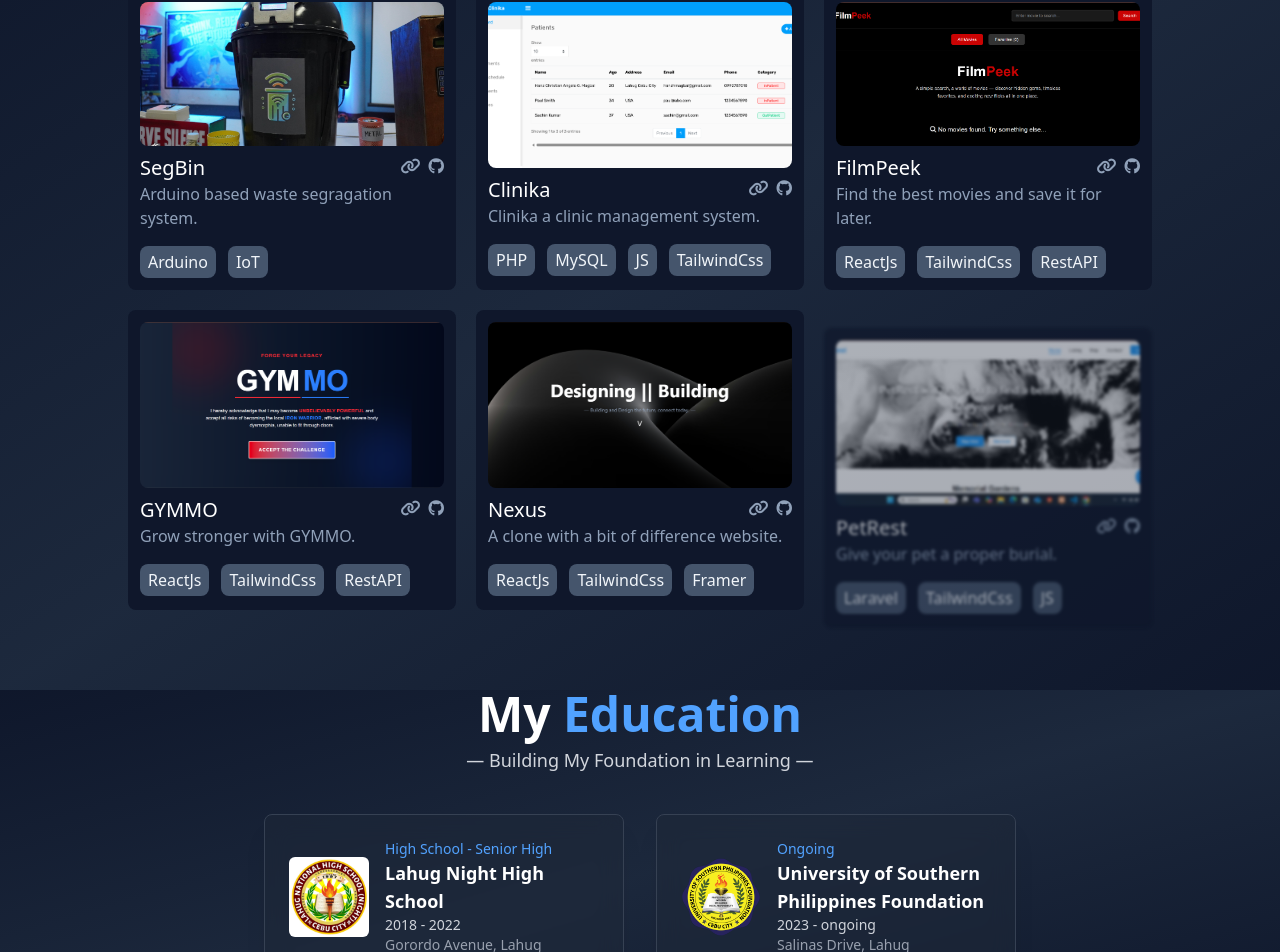
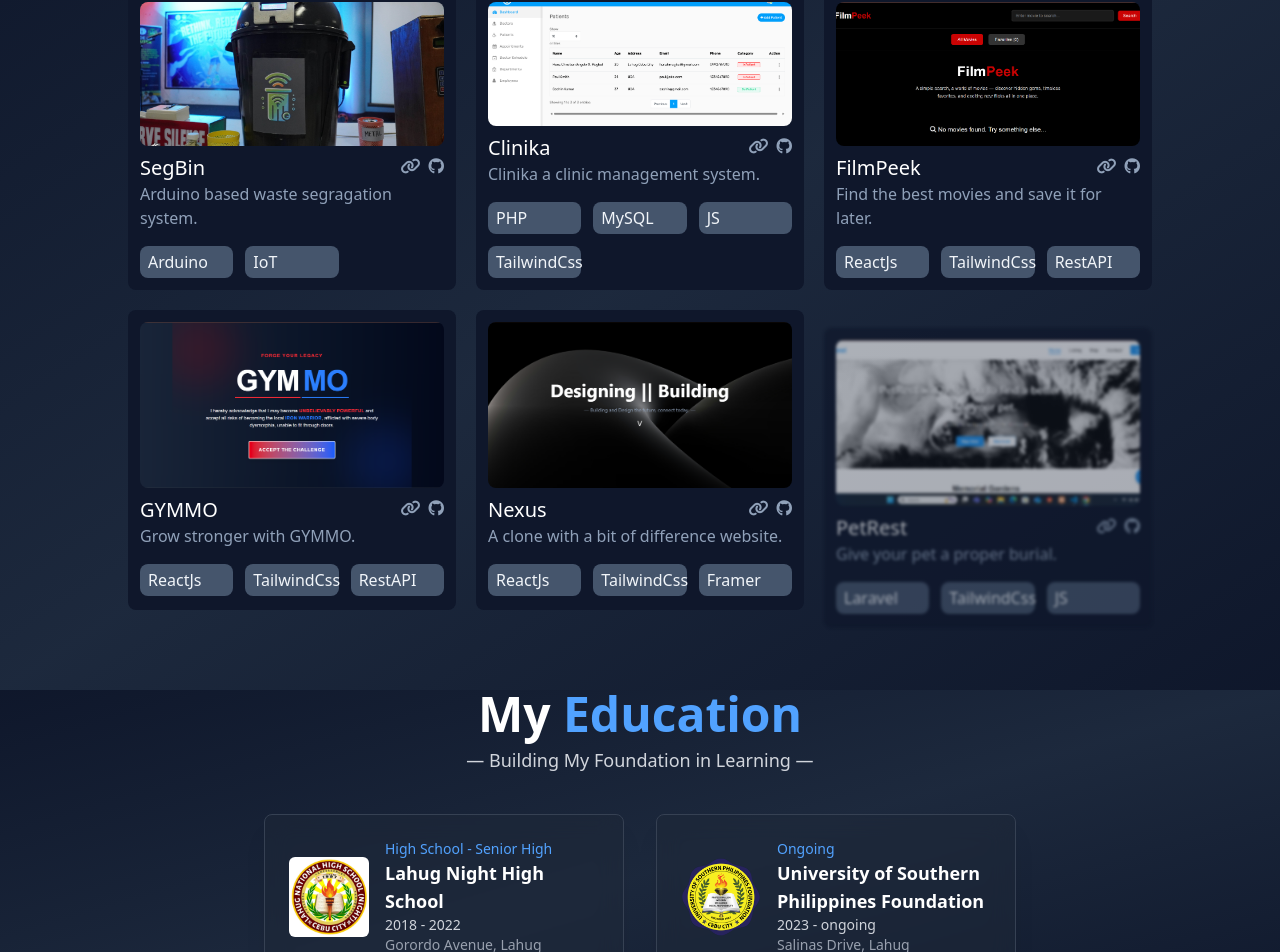
Before and after one commit to h4nzdev/Personal-Porfolio, a React (Vite) app: page / in a window 1280 px wide. Shown: the part 1456-2408 px from the top of the page. Built offline with nearby package versions, Linux system fonts and the light colour scheme.

Commit message:
Initial Commit

```diff
--- a/src/components/ProjectCard.jsx
+++ b/src/components/ProjectCard.jsx
@@ -35,7 +35,7 @@
           </div>
         </div>
         <p className="text-slate-400">{description}</p>
-        <div className="flex gap-3 mt-4">
+        <div className="grid grid-cols-2 md:grid-cols-3 gap-3 mt-4">
           {tech.map((tech) => (
             <span className="py-1 px-2 bg-slate-600 text-slate-100 rounded-lg">
               {tech}
```
